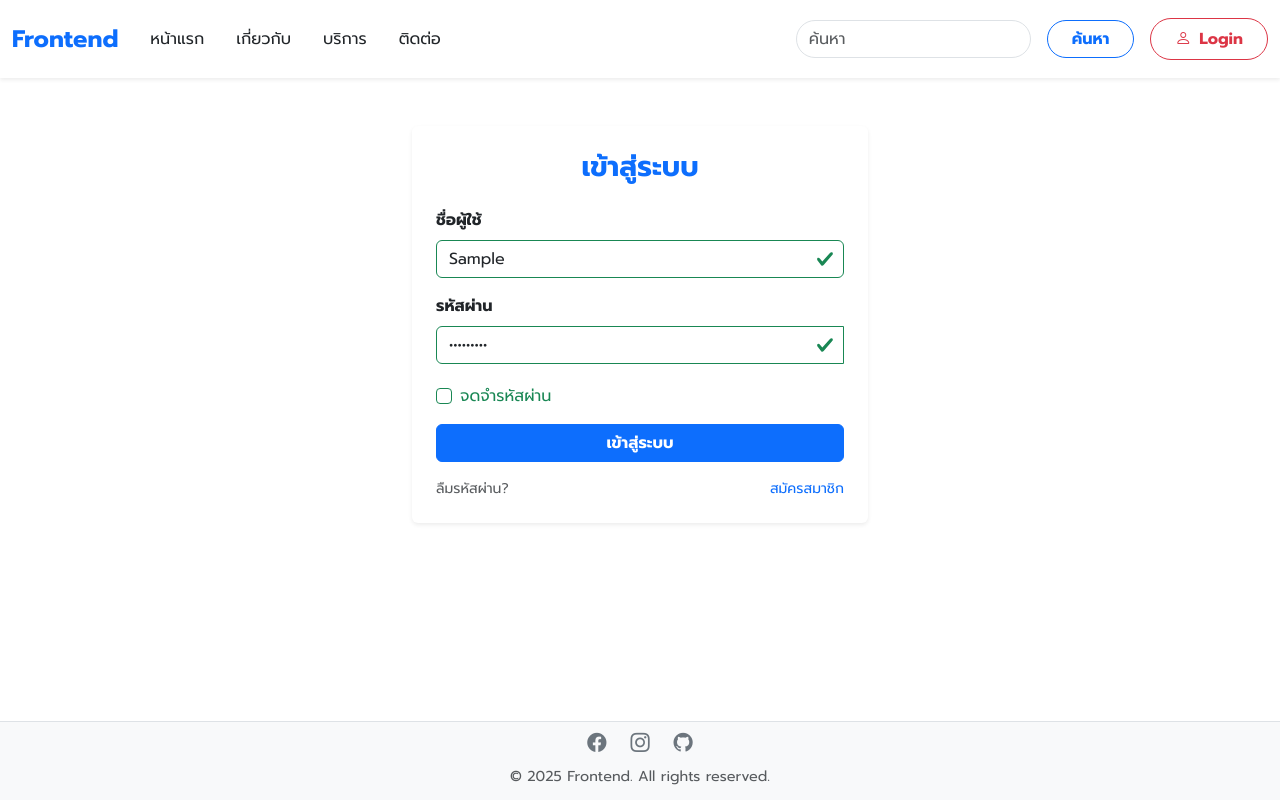
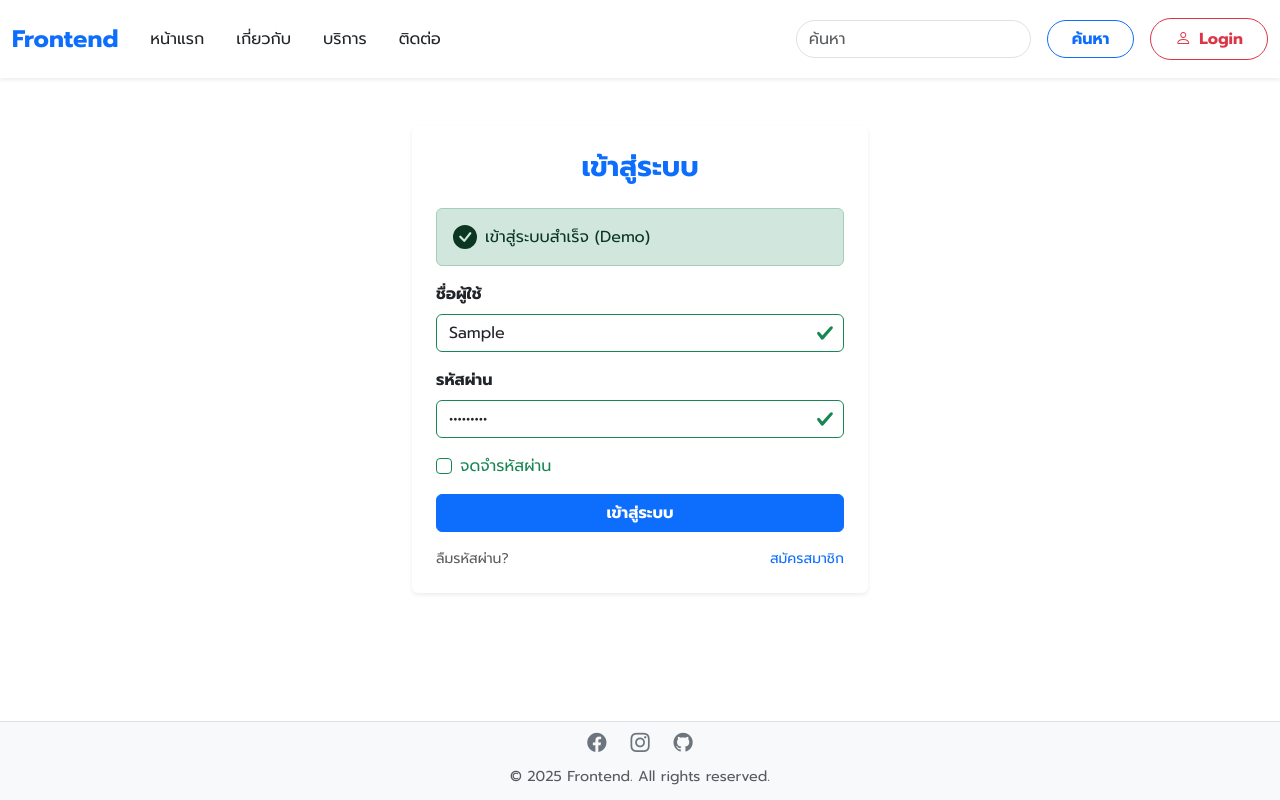
Before and after one commit to pasitJng/Frontend-real68, a Next.js app: page /Login in a window 1280 px wide. Both pictures are taken after typing "Sample", "Sample123" into the empty fields and a click on the button "เข้าสู่ระบบ". Built offline with nearby package versions, Linux system fonts and the light colour scheme.

Commit message:
addAlertjustLogin

```diff
--- a/app/Login/page.js
+++ b/app/Login/page.js
@@ -7,6 +7,7 @@
   const [rememberMe, setRememberMe] = useState(false);
   const [showPassword, setShowPassword] = useState(false);
   const [formValidated, setFormValidated] = useState(false);
+  const [alert, setAlert] = useState(null); // เก็บ alert ที่จะแสดง
 
   const handleSubmit = (e) => {
     e.preventDefault();
@@ -15,20 +16,66 @@
     if (form.checkValidity() === false) {
       e.stopPropagation();
       setFormValidated(true);
+      setAlert({
+        type: "warning",
+        message: "กรุณากรอกข้อมูลให้ครบถ้วน",
+      });
       return;
     }
 
     setFormValidated(true);
-    alert(`เข้าสู่ระบบสำเร็จ (Demo)\nจำรหัสผ่าน: ${rememberMe ? "ใช่" : "ไม่ใช่"}`);
+    setAlert({
+      type: "success",
+      message: `เข้าสู่ระบบสำเร็จ (Demo)`
+    });
+  };
+
+  const getAlertIcon = (type) => {
+    switch (type) {
+      case "success":
+        return "check-circle-fill";
+      case "info":
+        return "info-fill";
+      case "warning":
+        return "exclamation-triangle-fill";
+      case "danger":
+        return "exclamation-triangle-fill";
+      default:
+        return "info-fill";
+    }
   };
 
   return (
     <main className="px-3 py-5">
+      {/* SVG Symbols */}
+      <svg xmlns="http://www.w3.org/2000/svg" style={{ display: "none" }}>
+        <symbol id="check-circle-fill" fill="currentColor" viewBox="0 0 16 16">
+          <path d="M16 8A8 8 0 1 1 0 8a8 8 0 0 1 16 0zm-3.97-3.03a.75.75 0 0 0-1.08.022L7.477 9.417 5.384 7.323a.75.75 0 0 0-1.06 1.06L6.97 11.03a.75.75 0 0 0 1.079-.02l3.992-4.99a.75.75 0 0 0-.01-1.05z" />
+        </symbol>
+        <symbol id="info-fill" fill="currentColor" viewBox="0 0 16 16">
+          <path d="M8 16A8 8 0 1 0 8 0a8 8 0 0 0 0 16zm.93-9.412-1 4.705c-.07.34.029.533.304.533.194 0 .487-.07.686-.246l-.088.416c-.287.346-.92.598-1.465.598-.703 0-1.002-.422-.808-1.319l.738-3.468c.064-.293.006-.399-.287-.47l-.451-.081.082-.381 2.29-.287zM8 5.5a1 1 0 1 1 0-2 1 1 0 0 1 0 2z" />
+        </symbol>
+        <symbol id="exclamation-triangle-fill" fill="currentColor" viewBox="0 0 16 16">
+          <path d="M8.982 1.566a1.13 1.13 0 0 0-1.96 0L.165 13.233c-.457.778.091 1.767.98 1.767h13.713c.889 0 1.438-.99.98-1.767L8.982 1.566zM8 5c.535 0 .954.462.9.995l-.35 3.507a.552.552 0 0 1-1.1 0L7.1 5.995A.905.905 0 0 1 8 5zm.002 6a1 1 0 1 1 0 2 1 1 0 0 1 0-2z" />
+        </symbol>
+      </svg>
+
       <div className="container" style={{ maxWidth: "480px" }}>
         <div className="card shadow-sm border-0 p-4">
           <h2 className="text-center text-primary mb-4 fw-bold" style={{ fontSize: "1.75rem" }}>
             เข้าสู่ระบบ
           </h2>
+
+          {/* Alert */}
+          {alert && (
+            <div className={`alert alert-${alert.type} d-flex align-items-center`} role="alert">
+              <svg className="bi flex-shrink-0 me-2" width="24" height="24" role="img" aria-label={alert.type}>
+                <use xlinkHref={`#${getAlertIcon(alert.type)}`} />
+              </svg>
+              <div style={{ whiteSpace: "pre-wrap" }}>{alert.message}</div>
+            </div>
+          )}
+
           <form
             noValidate
             className={`needs-validation ${formValidated ? "was-validated" : ""}`}
@@ -60,9 +107,9 @@
                   placeholder="กรอกรหัสผ่าน"
                   required
                 />
-                <div className="invalid-feedback d-block">
-                  {formValidated && !password && "กรุณากรอกรหัสผ่าน"}
-                </div>
+              </div>
+              <div className="invalid-feedback d-block">
+                {formValidated && !password && "กรุณากรอกรหัสผ่าน"}
               </div>
             </div>
 
```
